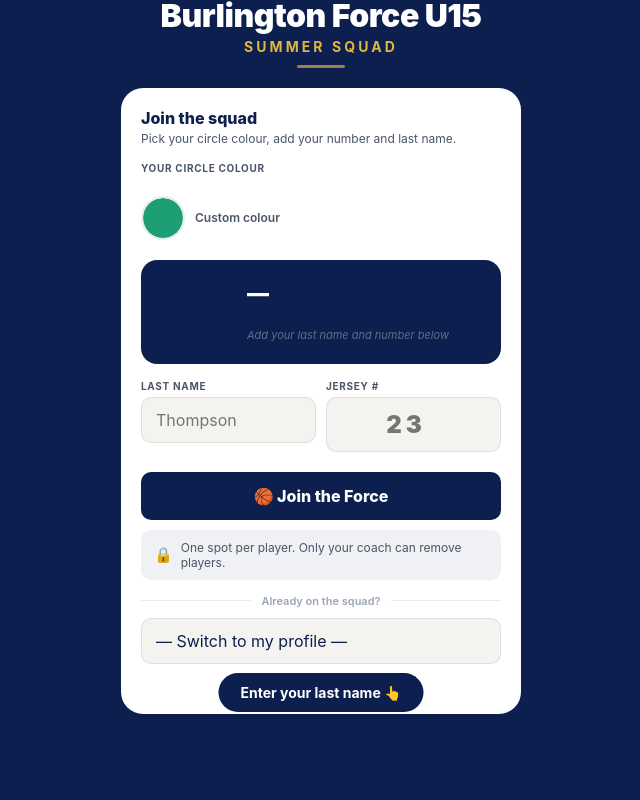
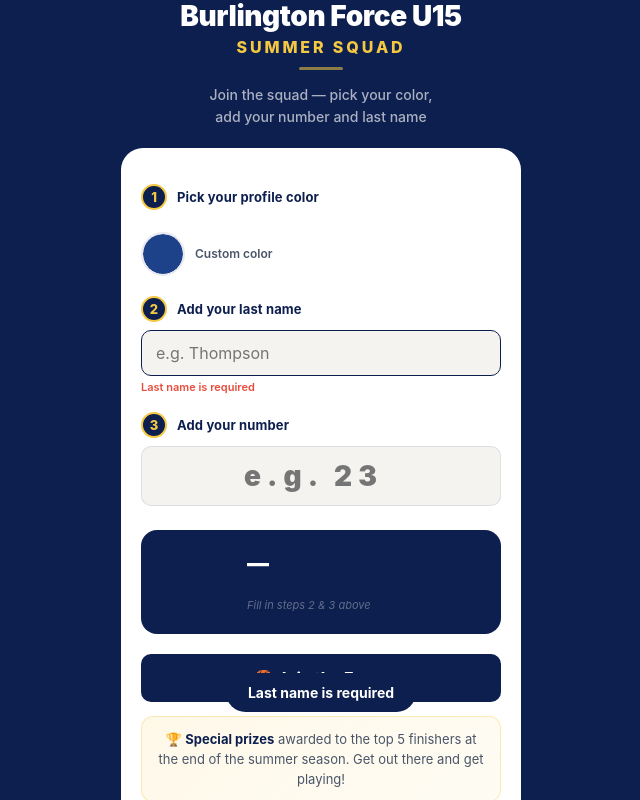
Before and after one commit to basketballsims/basketballsimstrainer, a plain HTML site: page scorecard.html in a window 1280 px wide. Both pictures are taken after a click on the button "🏀 Join the Force". Shown: the whole page, without its empty margins (319-959 px from the left). Drawn offline with Linux system fonts and the light colour scheme.

Commit message:
Redesigned join screen: step layout, copy, prizes callout, full validation (profanity, format, length)

```diff
--- a/scorecard.html
+++ b/scorecard.html
@@ -25,10 +25,28 @@ body{font-family:-apple-system,BlinkMacSystemFont,'SF Pro Display','Segoe UI',sa
 .screen.active{display:flex;flex-direction:column}
 
 /* ── JOIN ── */
-.join-wrap{flex:1;background:var(--navy);display:flex;flex-direction:column;align-items:center;padding:calc(var(--st)+16px) 16px calc(24px + var(--sb));min-height:100%}
+.join-wrap{flex:1;background:var(--navy);display:flex;flex-direction:column;align-items:center;padding:calc(var(--st)+20px) 16px calc(28px + var(--sb));min-height:100%}
 
-/* Curved text header */
-.join-hero-text{text-align:center;margin-bottom:20px;width:100%;max-width:360px}
+/* HERO HEADER */
+.join-hero-text{text-align:center;margin-bottom:20px;width:100%;max-width:400px;padding:0 8px}
+.join-hero-title{color:#FFFFFF;font-size:28px;font-weight:900;letter-spacing:-.4px;line-height:1.15;margin-bottom:5px}
+.join-hero-sub{color:var(--gold);font-size:16px;font-weight:800;letter-spacing:.18em;text-transform:uppercase;margin-bottom:10px}
+.join-hero-rule{width:44px;height:3px;background:var(--gold);border-radius:2px;margin:0 auto 14px;opacity:.55}
+.join-hero-intro{color:rgba(255,255,255,.65);font-size:14px;font-weight:500;line-height:1.55;text-align:center}
+
+/* STEPS */
+.step-row{display:flex;align-items:center;gap:10px;margin-bottom:8px;margin-top:16px}
+.step-num{width:26px;height:26px;border-radius:50%;background:var(--navy);color:var(--gold);font-size:13px;font-weight:800;display:flex;align-items:center;justify-content:center;flex-shrink:0;border:2px solid var(--gold)}
+.step-label{font-size:13px;font-weight:700;color:var(--navy);letter-spacing:.01em}
+
+/* INPUT VALIDATION HINT */
+.input-rule{font-size:11px;color:var(--text3);margin:-10px 0 12px;min-height:16px;transition:color .2s}
+.input-rule.ok{color:var(--green)}
+.input-rule.err{color:var(--red);font-weight:600}
+
+/* PRIZES CALLOUT */
+.prizes-callout{background:linear-gradient(135deg,rgba(245,200,66,.12),rgba(245,200,66,.06));border:1.5px solid rgba(245,200,66,.35);border-radius:12px;padding:12px 14px;margin:14px 0 0;font-size:13px;color:var(--text2);line-height:1.55;text-align:center}
+.prizes-callout strong{color:var(--navy)}
 
 .join-card{background:var(--white);border-radius:22px;padding:20px;width:100%;max-width:400px}
 .join-card-title{font-size:16px;font-weight:800;color:var(--navy);margin-bottom:3px}
@@ -238,53 +256,68 @@ body{font-family:-apple-system,BlinkMacSystemFont,'SF Pro Display','Segoe UI',sa
 <div class="screen active" id="s-join">
 <div class="join-wrap">
 
-  <!-- Clean text header -->
+  <!-- Hero header -->
   <div class="join-hero-text">
-    <div style="color:#FFFFFF;font-size:32px;font-weight:900;letter-spacing:-.5px;line-height:1;margin-bottom:6px;font-family:-apple-system,'Arial Black',sans-serif">Burlington Force U15</div>
-    <div style="color:var(--gold);font-size:14px;font-weight:700;letter-spacing:.22em;text-transform:uppercase;opacity:.9">Summer Squad</div>
-    <div style="width:48px;height:3px;background:var(--gold);border-radius:2px;margin:10px auto 0;opacity:.6"></div>
+    <div class="join-hero-title">Burlington Force U15</div>
+    <div class="join-hero-sub">Summer Squad</div>
+    <div class="join-hero-rule"></div>
+    <div class="join-hero-intro">Join the squad — pick your color,<br>add your number and last name</div>
   </div>
 
   <div class="join-card">
-    <div class="join-card-title">Join the squad</div>
-    <div class="join-card-sub">Pick your circle colour, add your number and last name.</div>
 
-    <div class="jlabel">Your circle colour</div>
+    <!-- Step 1 -->
+    <div class="step-row">
+      <div class="step-num">1</div>
+      <div class="step-label">Pick your profile color</div>
+    </div>
     <div class="color-picker-wrap">
       <div class="color-swatches" id="color-swatches"></div>
       <div class="color-custom-row">
-        <input type="color" class="color-input" id="color-custom" value="#1D9E75" oninput="pickCustomColor(this.value)" onchange="pickCustomColor(this.value)">
-        <span class="color-custom-label">Custom colour</span>
+        <input type="color" class="color-input" id="color-custom" value="#1D428A" oninput="pickCustomColor(this.value)" onchange="pickCustomColor(this.value)">
+        <span class="color-custom-label">Custom color</span>
       </div>
     </div>
 
-    <!-- Live preview: circle left, name right -->
+    <!-- Step 2 -->
+    <div class="step-row" style="margin-top:4px">
+      <div class="step-num">2</div>
+      <div class="step-label">Add your last name</div>
+    </div>
+    <input class="jinput" id="jlast" placeholder="e.g. Thompson" maxlength="12"
+      autocomplete="off" autocorrect="off" autocapitalize="characters" spellcheck="false"
+      style="margin-bottom:14px" oninput="updatePreview()">
+    <div class="input-rule" id="rule-last"></div>
+
+    <!-- Step 3 -->
+    <div class="step-row">
+      <div class="step-num">3</div>
+      <div class="step-label">Add your number</div>
+    </div>
+    <input class="jinput" id="jnum" placeholder="e.g. 23" maxlength="2"
+      type="number" inputmode="numeric"
+      style="text-align:center;font-size:28px;font-weight:900;letter-spacing:6px;margin-bottom:6px"
+      oninput="updatePreview()">
+    <div class="input-rule" id="rule-num"></div>
+
+    <!-- Live preview -->
     <div class="av-preview">
-      <div class="av-preview-circle-wrap">
-        <div class="av-preview-circle" id="av-preview-circle"></div>
-      </div>
+      <div class="av-preview-circle" id="av-preview-circle"></div>
       <div class="av-preview-name-col">
         <div class="av-preview-lastname" id="av-preview-lastname">—</div>
         <div class="av-preview-numtag" id="av-preview-numtag"></div>
-        <div class="av-preview-hint" id="av-preview-hint">Add your last name and number below</div>
-      </div>
-    </div>
-
-    <div style="display:grid;grid-template-columns:1fr 1fr;gap:10px;margin-bottom:16px">
-      <div>
-        <div class="jlabel">Last name</div>
-        <input class="jinput" id="jlast" placeholder="Thompson" maxlength="14" autocomplete="off" autocorrect="off" spellcheck="false" oninput="updatePreview()">
-      </div>
-      <div>
-        <div class="jlabel">Jersey #</div>
-        <input class="jinput" id="jnum" placeholder="23" maxlength="2" type="number" inputmode="numeric"
-          style="text-align:center;font-size:24px;font-weight:900;letter-spacing:4px" oninput="updatePreview()">
+        <div class="av-preview-hint" id="av-preview-hint">Fill in steps 2 & 3 above</div>
       </div>
     </div>
 
     <button class="join-btn" onclick="joinTeam()">🏀 Join the Force</button>
 
-    <div class="join-locked"><span style="font-size:15px">🔒</span><span>One spot per player. Only your coach can remove players.</span></div>
+    <!-- Prizes callout -->
+    <div class="prizes-callout">
+      🏆 <strong>Special prizes</strong> awarded to the top 5 finishers at the end of the summer season. Get out there and get playing!
+    </div>
+
+    <div class="join-locked"><span>🔒</span><span>One spot per player. Only your coach can remove players.</span></div>
     <div class="join-divider"><span>Already on the squad?</span></div>
     <select class="jinput" id="existing-sel" style="cursor:pointer">
       <option value="">— Switch to my profile —</option>
@@ -567,26 +600,36 @@ function updatePreview(){
   // Circle: color filled, number inside if available
   document.getElementById('av-preview-circle').innerHTML = makeAvSvg(selColor, num, 72);
 
-  // Last name beside the circle — bold white, or placeholder
-  const lastEl  = document.getElementById('av-preview-lastname');
-  const numEl   = document.getElementById('av-preview-numtag');
-  const hintEl  = document.getElementById('av-preview-hint');
+  // Last name beside the circle
+  const lastEl = document.getElementById('av-preview-lastname');
+  const numEl  = document.getElementById('av-preview-numtag');
+  const hintEl = document.getElementById('av-preview-hint');
 
   if(last){
-    lastEl.textContent  = last.toUpperCase();
-    lastEl.style.color  = '#FFFFFF';
+    lastEl.textContent = last.toUpperCase();
+    lastEl.style.color = '#FFFFFF';
     hintEl.style.display = 'none';
   } else {
-    lastEl.textContent  = '—';
-    lastEl.style.color  = 'rgba(255,255,255,.3)';
+    lastEl.textContent = '—';
+    lastEl.style.color = 'rgba(255,255,255,.3)';
     hintEl.style.display = 'block';
   }
 
+  numEl.textContent = num ? '# ' + num : '';
+  numEl.style.display = num ? 'block' : 'none';
+
+  // Live inline hints (only show when field has content)
+  if(last){
+    const r = validateName(last);
+    showInputRule('rule-last', {ok:r.ok, msg: r.ok ? '' : r.msg});
+  } else {
+    showInputRule('rule-last', {ok:null, msg:''});
+  }
   if(num){
-    numEl.textContent = '# ' + num;
-    numEl.style.display = 'block';
+    const r = validateNum(num);
+    showInputRule('rule-num', {ok:r.ok, msg: r.ok ? '' : r.msg});
   } else {
-    numEl.style.display = 'none';
+    showInputRule('rule-num', {ok:null, msg:''});
   }
 }
 
@@ -602,14 +645,74 @@ function buildExisting(){
   s.onchange = ()=>{ if(s.value&&DB.players[s.value]) login(DB.players[s.value]); };
 }
 
+// ── VALIDATION ────────────────────────────────────────────────────────────
+// Basic profanity blocklist — common foul words, case-insensitive
+const FOUL_WORDS = [
+  'ass','arse','bastard','bitch','bollocks','bugger','cock','crap','cunt',
+  'damn','dick','douche','dumbass','fag','fuck','hell','jackass','jerk',
+  'knob','moron','motherfucker','piss','prick','pussy','shit','slut',
+  'twat','wank','whore','idiot','stupid','retard','nigger','nigga',
+];
+
+function containsFoulWord(str){
+  const lower = str.toLowerCase().replace(/[^a-z]/g,'');
+  return FOUL_WORDS.some(w=>lower.includes(w));
+}
+
+function validateName(raw){
+  if(!raw) return {ok:false, msg:'Last name is required'};
+  if(raw.length > 12) return {ok:false, msg:'Max 12 characters'};
+  if(/\s/.test(raw)) return {ok:false, msg:'No spaces allowed'};
+  if(/[^a-zA-Z\-']/.test(raw)) return {ok:false, msg:'Letters, hyphens and apostrophes only'};
+  if(containsFoulWord(raw)) return {ok:false, msg:'Keep it clean 🙏'};
+  return {ok:true, msg:'✓ Looks good'};
+}
+
+function validateNum(raw){
+  if(!raw) return {ok:null, msg:''};  // optional
+  const n = parseInt(raw, 10);
+  if(isNaN(n)||n<0||n>99) return {ok:false, msg:'Number must be 0–99 (2 digits max)'};
+  return {ok:true, msg:'✓'};
+}
+
+function showInputRule(elId, result){
+  const el = document.getElementById(elId);
+  if(!el) return;
+  el.textContent = result.msg||'';
+  el.className = 'input-rule' + (result.ok===true?' ok':result.ok===false?' err':'');
+}
+
 function joinTeam(){
-  const last = document.getElementById('jlast').value.trim();
-  if(!last){ showToast('Enter your last name 👆'); return; }
-  const num = document.getElementById('jnum').value.trim()||'';
-  const existing = Object.values(DB.players).find(p=>(p.last||'').toLowerCase()===last.toLowerCase());
-  if(existing){ showToast(`${last} is already on the squad — use Switch below`); return; }
+  const lastRaw = (document.getElementById('jlast').value||'').trim();
+  const numRaw  = (document.getElementById('jnum').value||'').trim();
+
+  const nameResult = validateName(lastRaw);
+  const numResult  = validateNum(numRaw);
+
+  showInputRule('rule-last', nameResult);
+  if(numRaw) showInputRule('rule-num', numResult);
+
+  if(!nameResult.ok){
+    showToast(nameResult.msg);
+    document.getElementById('jlast').focus();
+    return;
+  }
+  if(numRaw && numResult.ok===false){
+    showToast(numResult.msg);
+    document.getElementById('jnum').focus();
+    return;
+  }
+
+  const existing = Object.values(DB.players).find(
+    p=>(p.last||'').toLowerCase()===lastRaw.toLowerCase()
+  );
+  if(existing){
+    showToast(`${lastRaw} is already on the squad — use Switch below`);
+    return;
+  }
+
   const id = 'p'+Date.now();
-  DB.players[id] = {id, last, num, color:selColor, joined:dk()};
+  DB.players[id] = {id, last:lastRaw, num:numRaw, color:selColor, joined:dk()};
   saveDB(); login(DB.players[id]);
 }
 
```
